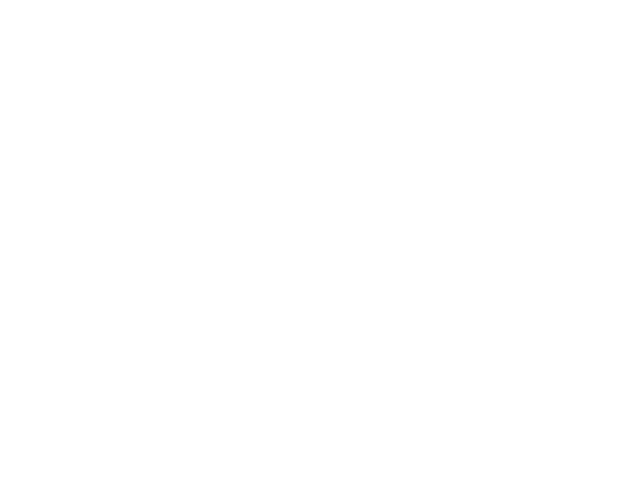
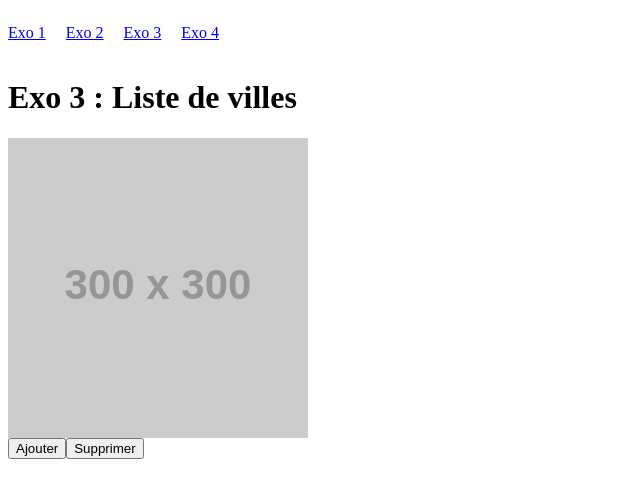
Before and after one commit to Mehdirps/Exos, a React (Create React App) app: page /exoQuatre in a window 1280 px wide. Before the commit this address had no page. Shown: the top 498 px of the page, without its empty margins (0-640 px from the left). Built offline with nearby package versions, Linux system fonts and the light colour scheme.

Commit message:
🎨up : exo 4

```diff
--- /dev/null
+++ b/src/components/ExoQuatreExo.jsx
@@ -0,0 +1,35 @@
+import React, { useState } from 'react';
+
+const ExoQuatreExo = () => {
+
+    const [count, setCount] = useState(1);
+    const [images, setImages] = useState(Array(count).fill());
+
+    const addImage = () => {
+        const inc = count + 1;
+        setCount(inc);
+        setImages(Array(inc).fill())
+    }
+
+    const deleteImage = () => {
+        if (images.length > 1) {
+            const dec = count - 1;
+            setCount(dec);
+            setImages(Array(dec).fill())
+        }
+    }
+
+    return (
+        <div>
+            <div className="images" style={{ display: 'grid', gridTemplateColumns: 'repeat(3,300px)', gap: '10px' }}>
+                {images.map((image, index) => (
+                    <img key={index} src="https://placehold.co/300" alt="Carre" />
+                ))}            </div>
+
+            <button onClick={() => addImage()}>Ajouter</button>
+            <button onClick={() => deleteImage()}>Supprimer</button>
+        </div>
+    );
+};
+
+export default ExoQuatreExo;
--- a/src/layouts/Layout.jsx
+++ b/src/layouts/Layout.jsx
@@ -16,6 +16,9 @@
                     <NavLink exact="true" to="/exoTrois">
                         <p>Exo 3</p>
                     </NavLink>
+                    <NavLink exact="true" to="/exoQuatre">
+                        <p>Exo 4</p>
+                    </NavLink>
                 </nav>
             </header>
             <Outlet />
--- /dev/null
+++ b/src/pages/ExoQuatre.jsx
@@ -0,0 +1,13 @@
+import React from 'react';
+import ExoQuatreExo from '../components/ExoQuatreExo';
+
+const ExoQuatre = () => {
+    return (
+        <div>
+            <h1>Exo 3 : Liste de villes</h1>
+            <ExoQuatreExo />
+        </div>
+    );
+};
+
+export default ExoQuatre;
--- a/src/routes/index.js
+++ b/src/routes/index.js
@@ -4,6 +4,7 @@
 import ExoUn from '../pages/ExoUn';
 import ExoDeux from '../pages/ExoDeux';
 import ExoTrois from '../pages/ExoTrois';
+import ExoQuatre from '../pages/ExoQuatre';
 
 
 const index = () => {
@@ -14,6 +15,7 @@
                     <Route index path='/' element={<ExoUn />} />
                     <Route index path='/exoDeux' element={<ExoDeux />} />
                     <Route index path='/exoTrois' element={<ExoTrois />} />
+                    <Route index path='/exoQuatre' element={<ExoQuatre />} />
                 </Route>
             </Routes>
         </BrowserRouter>
```
